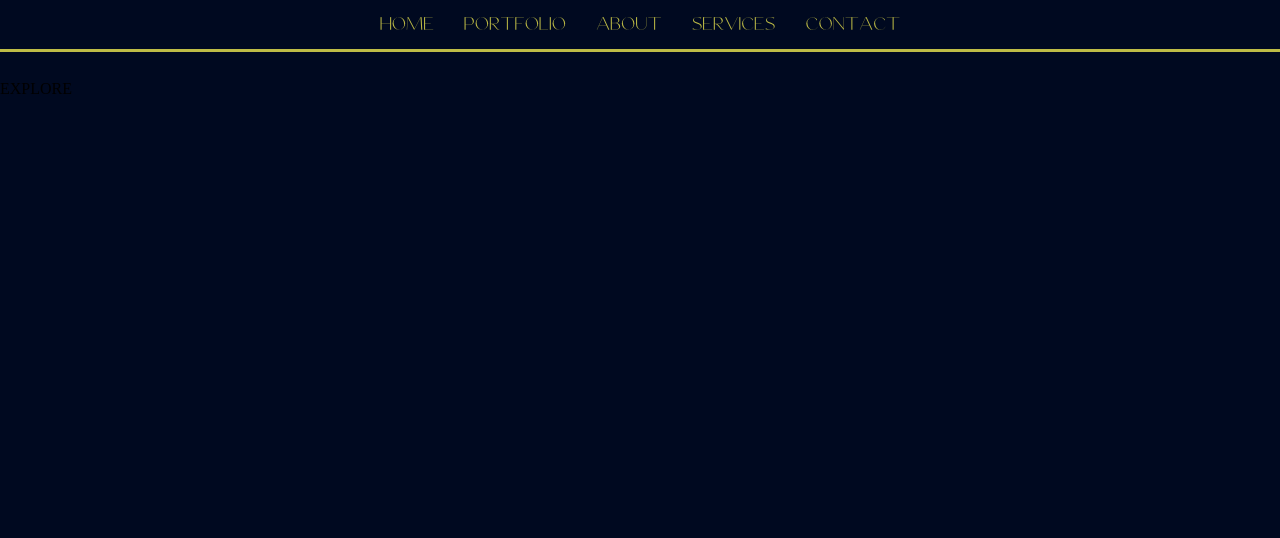
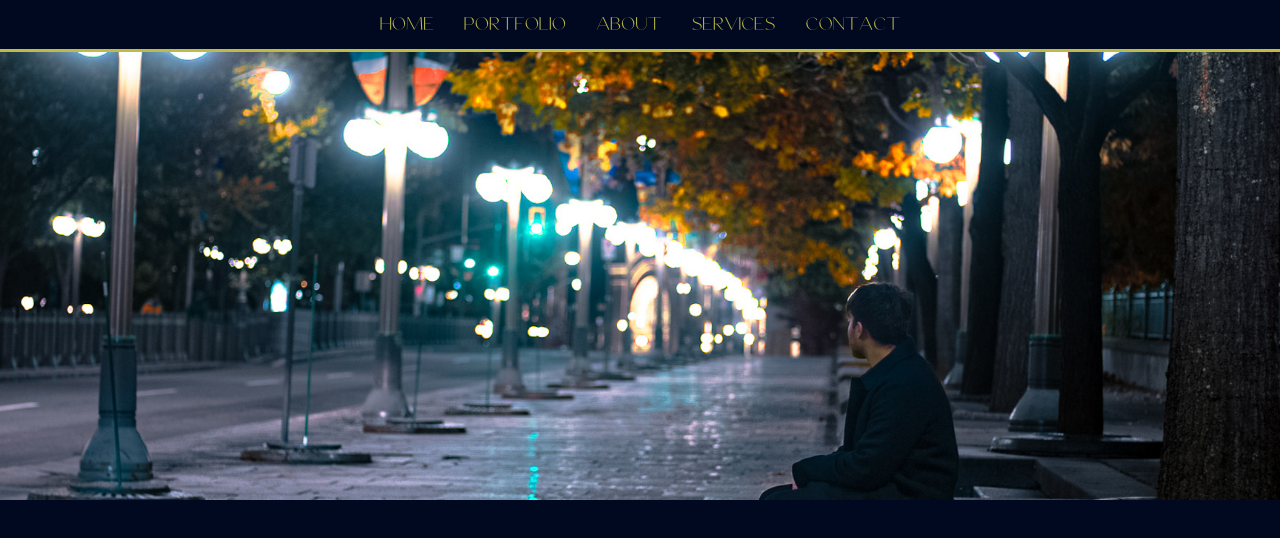
Before and after one commit to RaiyanAziz55/raiyanAziz55.github.io, a React (Create React App) app: page /services in a window 1280 px wide. Shown: the top 538 px of the page. Built offline with nearby package versions, Linux system fonts and the light colour scheme.

Commit message:
tried adding parallax

```diff
--- /dev/null
+++ b/src/components/ParallaxEffect.jsx
@@ -0,0 +1,17 @@
+import React from 'react';
+import { ParallaxBanner } from 'react-scroll-parallax';
+
+
+export default function ParallaxEffect(props){
+    return(
+        <ParallaxBanner
+        layers={[{image: props.imgsrc , amount: 0.6}]}
+        style={{height: props.height}}
+        >
+            <div>
+                {props.children}
+            </div>
+
+        </ParallaxBanner>
+    )
+}
--- a/src/pages/About.jsx
+++ b/src/pages/About.jsx
@@ -2,15 +2,20 @@ import './pageCss/about.css';
 import React from 'react';
 import Navbar from "../components/Navbar";
 import aboutMeIMg from './mockups/aboutMe.jpg';
-import { Parallax, Background } from 'react-parallax';
+import cameraImg from "./mockups/camera.jpg";
+import  ParallaxEffect from "../components/ParallaxEffect";
+import { ParallaxProvider } from 'react-scroll-parallax';
 
 export default function About() {
   return (
+    <ParallaxProvider>
       <body>
         <Navbar />
         <section className='firstPart'>
           <div>
-            <img src={aboutMeIMg} className="aboutMeImg"></img>
+            <ParallaxEffect imgsrc={aboutMeIMg} height="100%" opacity=".5">
+                <div></div>
+            </ParallaxEffect>
           </div>
           <div className='txtCont1'>
             <h1 className='title'>ABOUT ME</h1>
@@ -23,10 +28,27 @@ export default function About() {
               </text>
             </div>
           </div>
-        </section>
-        <section>
+        </section >
+        <section className='firstPart'>
+        <div className='txtCont1'>
+            <h1 className='title'>ABOUT ME</h1>
+            <div>
+              <text className='aboutMeTxt'>
+                Lorem ipsum dolor sit amet consectetur adipisicing elit. Porro aliquam praesentium at, dolor ipsam
+                obcaecati animi quo. Quaerat cumque laudantium ad pariatur, velit qui eveniet ex et. Vitae voluptatum
+                illum explicabo voluptates commodi corporis possimus inventore mollitia animi. A, incidunt! Iusto
+                cumque, molestias veniam incidunt laborum minus ex ducimus doloremque.
+              </text>
+            </div>
+          </div>
+          <div>
+            <ParallaxEffect imgsrc={cameraImg} height="100%" opacity=".5">
+                <div></div>
+            </ParallaxEffect>
+          </div>
         </section>
         <section></section>
       </body>
+      </ParallaxProvider>
   );
 }
--- a/src/pages/Services.jsx
+++ b/src/pages/Services.jsx
@@ -1,22 +1,22 @@
-import './pageCss/App.css';
+import './pageCss/services.css';
 import React from 'react';
 import Navbar from "../components/Navbar";
+import { ParallaxBanner, ParallaxProvider, ParallaxBannerLayer } from "react-scroll-parallax";
+import aboutMeIMg from './mockups/HomeBack4.jpg';
 
 
 function Services() {
   return (
-
     <body >
       <Navbar />
-      <div>
-        <h1>Services</h1>
-        <div>
-          <div>
-            <span>EXPLORE</span>
-          </div>
-        </div>
-
-      </div>
+    <div className="container-body">
+    <ParallaxProvider>
+    <ParallaxBanner
+      layers={[{ image: aboutMeIMg, speed: -15 }]}
+      className="pp"
+    />
+      </ParallaxProvider>
+    </div>
     </body>
   )
 }
--- /dev/null
+++ b/src/pages/pageCss/services.css
@@ -0,0 +1,22 @@
+.container-body {
+    height: 9000px;
+  }
+
+  .bg-container {
+    position: relative;
+    width: 70% !important;
+    height: 400px;
+    margin: auto;
+    margin-top: 55%;
+  }
+  .bg-container h1 {
+    color: white;
+    display: flex;
+    align-items: center;
+    justify-content: center;
+    margin-top: 150px;
+    font-size: 70px;
+  }
+  .pp{
+    height: 500px;
+  }
```
Also changed, not shown: src/pages/mockups/camera.jpg (added).
